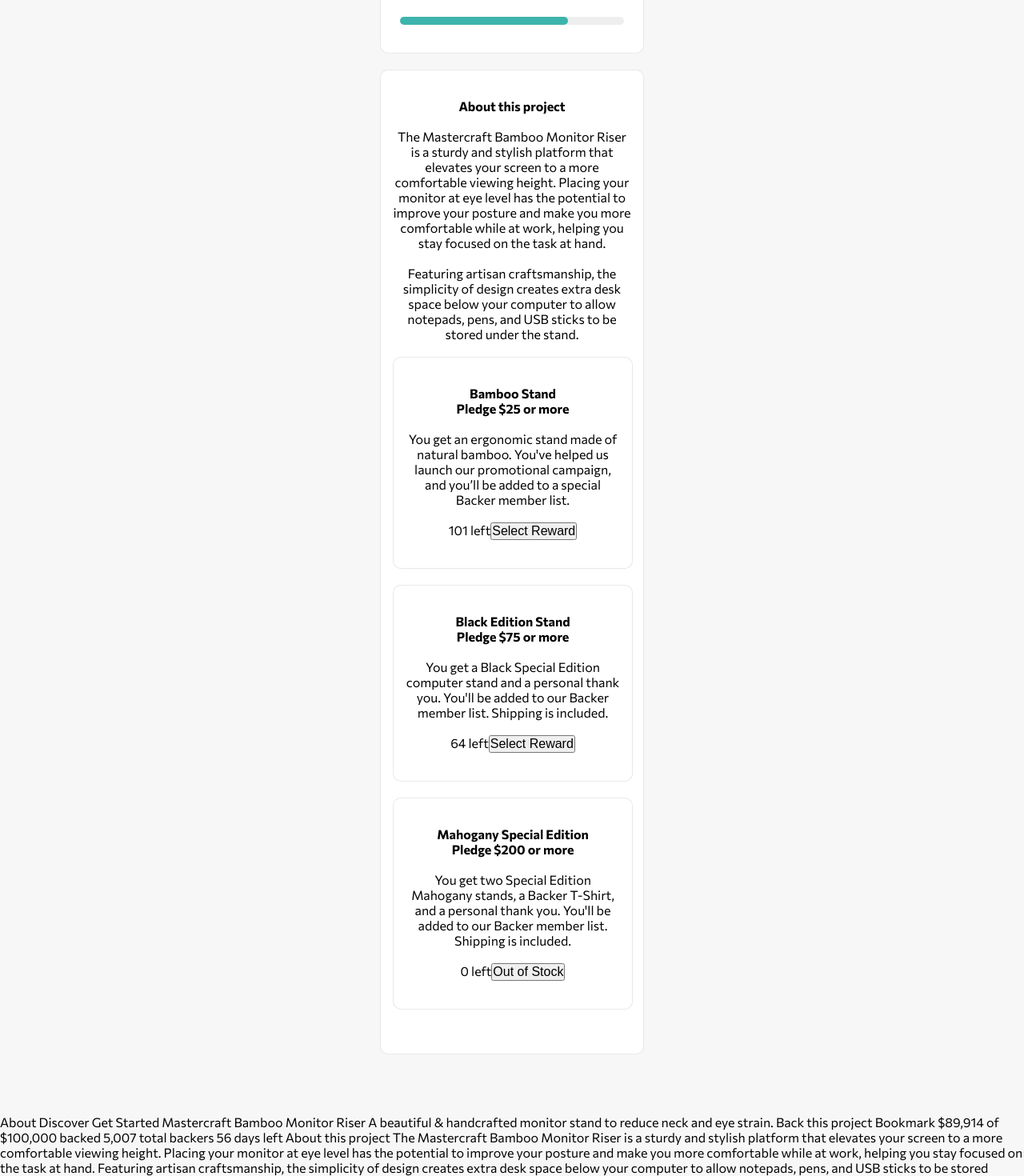
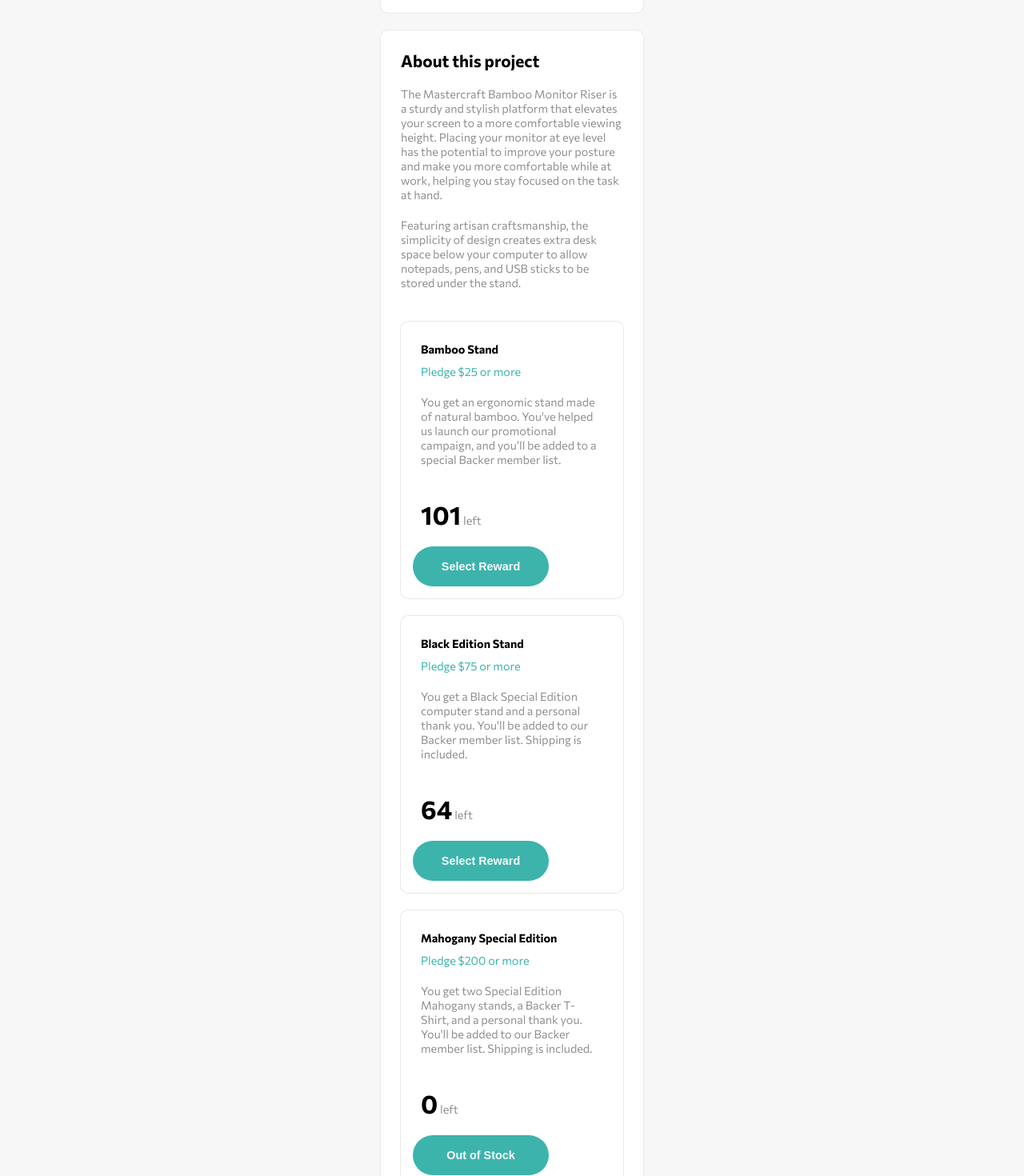
Before and after one commit to Kevin27j/crowdfunding-product-page, a React (Vite) app: page / in a window 1280 px wide. Shown: the part 920-2390 px from the top of the page at 80% size. Built offline with nearby package versions, Linux system fonts and the light colour scheme.

Commit message:
about card styling

```diff
--- a/src/Components/Body/AboutBottomCard.jsx
+++ b/src/Components/Body/AboutBottomCard.jsx
@@ -1,45 +1,62 @@
 import Card from "../Card"
 
-export default function AboutBottomCard () {
+export default function AboutBottomCard() {
+    const aboutCardStyle = {
+        textAlign: 'left'
+    }
+    const rewardAboutStyle = {
+        textAlign: 'left',
+        width: '280px',
+    }
+
 
     return (
-        <Card>
-            <h1>About this project</h1>
-            <br/>
-            <p>The Mastercraft Bamboo Monitor Riser is a sturdy and stylish platform that elevates your screen to a more comfortable viewing height. Placing your monitor at eye level has the potential to improve your posture and make you more comfortable while at work, helping you stay focused on the task at hand.</p>
-            <br/>
-            <p>Featuring artisan craftsmanship, the simplicity of design creates extra desk space below your computer to allow notepads, pens, and USB sticks to be stored under the stand.</p>
-            <br/>
-            <Card style={{'width': '300px'}}>
-                <h1>Bamboo Stand</h1>
-                <h2>Pledge $25 or more</h2>
-                <br/>
-                <p>You get an ergonomic stand made of natural bamboo. You&apos;ve helped us launch our promotional campaign, and you’ll be added to a special Backer member list.</p>
-                <br/>
-                <span>101 left</span>
-                <button>Select Reward</button>
-            </Card>
+        <Card style={aboutCardStyle}>
+            <div id="about-card">
 
-            <Card style={{'width': '300px'}}>
-                <h1>Black Edition Stand</h1>
-                <h2>Pledge $75 or more</h2>
-                <br/>
-                <p>You get a Black Special Edition computer stand and a personal thank you. You&apos;ll be added to our Backer member list. Shipping is included.</p>
-                <br/>
-                <span>64 left</span>
-                <button>Select Reward</button>
-            </Card>
+                <h1 className="card-title">About this project</h1>
 
-            <Card style={{'width': '300px'}}>
-                <h1>Mahogany Special Edition</h1>
-                <h2>Pledge $200 or more</h2>
-                <br/>
-                <p>You get two Special Edition Mahogany stands, a Backer T-Shirt, and a personal thank you. You&apos;ll be added to our Backer member list. Shipping is included.</p>
-                <br/>
-                <span>0 left</span>
-                <button>Out of Stock</button>
-            </Card>
+                <p className="card-text">The Mastercraft Bamboo Monitor Riser is a sturdy and stylish platform that elevates your screen to a more comfortable viewing height. Placing your monitor at eye level has the potential to improve your posture and make you more comfortable while at work, helping you stay focused on the task at hand.</p>
 
+                <p className="card-text">Featuring artisan craftsmanship, the simplicity of design creates extra desk space below your computer to allow notepads, pens, and USB sticks to be stored under the stand.</p>
+                <br />
+                <Card style={rewardAboutStyle}>
+                    <h1 className="reward-card-title">Bamboo Stand</h1>
+                    <h2 className="reward-card-sub">Pledge $25 or more</h2>
+
+                    <p className="card-text">You get an ergonomic stand made of natural bamboo. You&apos;ve helped us launch our promotional campaign, and you’ll be added to a special Backer member list.</p>
+
+                    <div className="reward-interaction-box">
+                        <p className="card-text"><span className="reward-unit">101</span> left</p>
+                        <button className="main-btn">Select Reward</button>
+                    </div>
+                </Card>
+
+                <Card style={rewardAboutStyle}>
+                    <h1 className="reward-card-title">Black Edition Stand</h1>
+                    <h2 className="reward-card-sub">Pledge $75 or more</h2>
+
+                    <p className="card-text">You get a Black Special Edition computer stand and a personal thank you. You&apos;ll be added to our Backer member list. Shipping is included.</p>
+
+                    <div className="reward-interaction-box">
+                        <p className="card-text"><span className="reward-unit">64</span> left</p>
+                        <button className="main-btn">Select Reward</button>
+                    </div>
+
+                </Card>
+
+                <Card style={rewardAboutStyle}>
+                    <h1 className="reward-card-title">Mahogany Special Edition</h1>
+                    <h2 className="reward-card-sub">Pledge $200 or more</h2>
+
+                    <p className="card-text">You get two Special Edition Mahogany stands, a Backer T-Shirt, and a personal thank you. You&apos;ll be added to our Backer member list. Shipping is included.</p>
+
+                    <div className="reward-interaction-box">
+                        <p className="card-text"><span className="reward-unit">0</span> left</p>
+                        <button className="main-btn">Out of Stock</button>
+                    </div>
+                </Card>
+            </div>
         </Card>
     )
 }
--- a/src/Components/Body/MainTopCard.jsx
+++ b/src/Components/Body/MainTopCard.jsx
@@ -5,7 +5,7 @@
 export default function MainTopCard() {
   const imgStyle = {
     position: "relative",
-    top: -60,
+    top: -45,
   };
 
   return (
--- a/src/index.css
+++ b/src/index.css
@@ -16,6 +16,7 @@
 }
 
 button {
+  border: 0;
   cursor: pointer;
 }
 
@@ -68,19 +69,27 @@
   border: 1px solid rgba(214, 209, 209, 0.504);
   border-radius: 10px;
   width: 330px;
-  padding: 35px 15px;
+  padding: 15px 15px;
   margin-bottom: 20px;
 }
 
 .card-title {
-   margin: 20px 20px;
-   font-size: 1.3rem
+  margin: 20px 20px;
+  font-size: 1.3rem;
 }
 
 .card-text {
   margin: 20px 10px;
   font-size: .9rem;
-  color: hsla(0, 0%, 48%, 0.845)
+  color: hsla(0, 0%, 48%, 0.845);
+}
+
+.main-btn {
+  border-radius: 50px;
+  background-color: hsl(176, 50%, 47%);
+  color: hsl(0, 0%, 97%);
+  font-size: .9rem;
+  font-weight: bold;
 }
 
 /* ------------------- TOP CARD BUTTONS ------------------- */
@@ -88,33 +97,28 @@
 .top-buttons {
   display: flex;
   justify-content: center;
-
+  margin: 20px 0;
 }
 
 .top-buttons button {
-  border: 0;
   margin: 0 5px;
   height: 55px;
+}
+
+.top-buttons .main-btn {
+  padding: 0 43px;
 }
 
 .bookmark-btn {
   border-radius: 50%;
 }
 
-.main-btn {
-  border-radius: 50px;
-  padding: 0 43px;
-  background-color: hsl(176, 50%, 47%);
-  color: hsl(0, 0%, 97%);
-  font-size: .9rem;
-  font-weight: bold;
-}
+/* ------------------- end TOP CARD BUTTONS ------------------- */
 
-/* ------------------- end TOP CARD BUTTONS ------------------- */
 
 /* ------------------- MIDDLE STATS CARD ------------------- */
 
-#stats-card .card-title {
+#stats-card>.card-title {
   font-size: 2rem;
 }
 
@@ -126,13 +130,45 @@
 }
 
 .progress-box {
-  margin-top: 30px;
+  margin: 20px 0;
 }
 
 /* ------------------- end MIDDLE STATS CARD ------------------- */
 
+/* ------------------- BOTTOM ABOUT CARD ------------------- */
+#about-card .card-title {
+  margin: 10px 10px;
+}
+
+.reward-card-title,
+.reward-card-sub {
+  margin: 10px 10px;
+  font-size: .9rem;
+}
+
+.reward-card-sub {
+  color: hsl(176, 50%, 47%);
+  font-weight: normal;
+}
+
+.reward-interaction-box {
+  display: flex;
+  flex-direction: column;
+}
+
+.reward-unit {
+  font-size: 2rem;
+  color: #000;
+  font-weight: bold;
+}
+
+#about-card .main-btn {
+  height: 50px;
+  max-width: 170px;
+}
 
 
+/* ------------------- end BOTTOM ABOUT CARD ------------------- */
 
 
 /* ------------------- end MAIN BODY ------------------- */
```
Also changed, not shown: src/Components/Body/StatsMiddleCard.jsx (line endings or trailing spaces).
